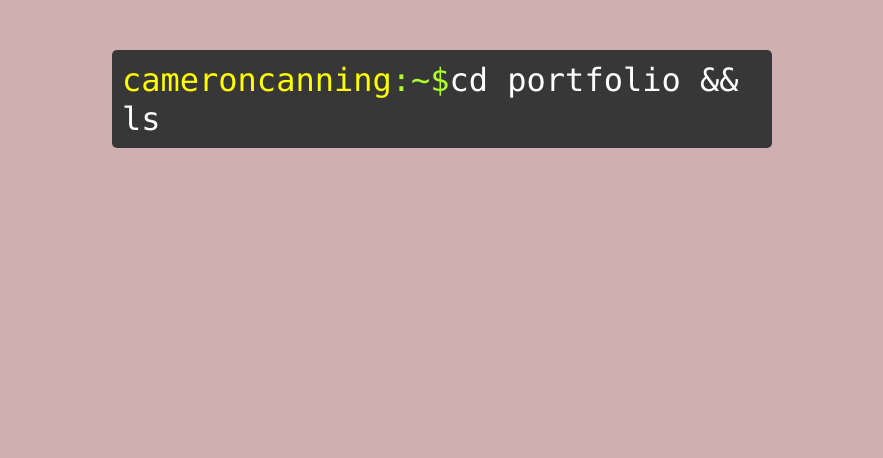
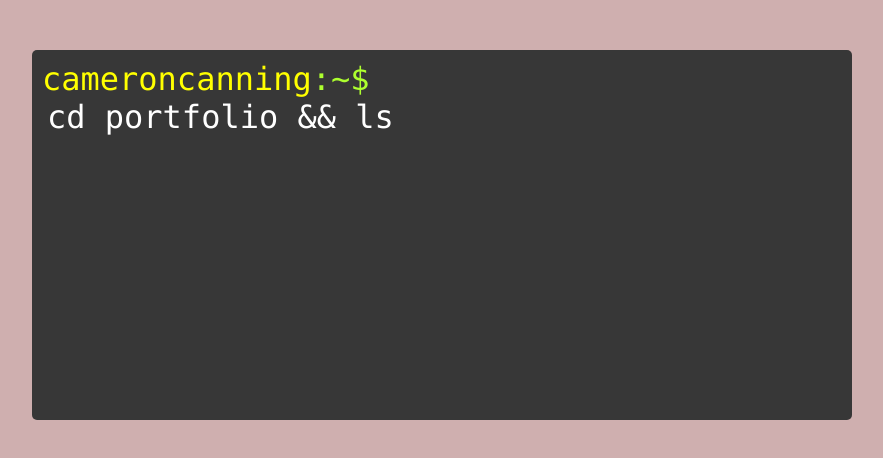
Before and after one commit to CameronCanning/terminal-portfolio, a React (Create React App) app: page / in a window 1280 px wide. Shown: the top 458 px of the page, without its empty margins (198-1081 px from the left). Built offline with nearby package versions, Linux system fonts and the light colour scheme.

Commit message:
proof of concept for auto typing

```diff
--- a/src/App.js
+++ b/src/App.js
@@ -1,23 +1,48 @@
-import { useState, useEffect } from 'react';
+import { useState, useEffect, useCallback } from 'react';
 
 function App() {
-  const portfolioCommand = 'cd portfolio && ls';
-  const [command, setCommand] = useState()
-  useEffect(() => {
-    portfolioCommand.split('').forEach(element => {
-      console.log(element);
-    });
-  },[]);
+	const [command, setCommand] = useState(
+		{
+			initial: 'cd portfolio && ls',
+			visible: ''
+		}
+	);
+	let interval;
+	useEffect(() => {
+		if (command.initial) {
+			interval = setInterval(() => {
+				setCommand(prev => {
+					return {
+						initial: prev.initial.substring(1),
+						visible: prev.visible + prev.initial[0]
+					}
+				})
+				}, 100);
+			return () => clearTimeout(interval);
+		}
+		else {
+			console.log('run');
+		}
+	}, [command]);
 
 
-  return (
-    <div className='terminal'>
-      <code>
-        <span className='userColor'>cameroncanning</span><span className='dirColor'>:~$</span>{portfolioCommand}
-      </code>
-    </div>
+	return (
+		<div className='terminal'>
+			<div className='terminal-line'>
+				<span className='user-color'>cameroncanning</span>
+				<span className='dir-color'>:~$</span>
+				<input
+					id='terminal-input'
+					autoComplete='false'
+					autoFocus
+					value={command.visible}
+					onChange={(e) => { e.preventDefault() }}
 
-  );
+					/>
+			</div>
+		</div>
+
+	);
 }
 
 export default App;
--- a/src/index.css
+++ b/src/index.css
@@ -2,7 +2,7 @@ body {
   background-color: #CFAFAF;
   color: #fff;
   margin: 0;
-  height: 100vh;
+  height: 100%;
   font-family: -apple-system, BlinkMacSystemFont, 'Segoe UI', 'Roboto', 'Oxygen',
     'Ubuntu', 'Cantarell', 'Fira Sans', 'Droid Sans', 'Helvetica Neue',
     sans-serif;
@@ -12,25 +12,44 @@ body {
   font-size: 2rem;
 }
 
-code {
-  font-family: source-code-pro, Menlo, Monaco, Consolas, 'Courier New',
-    monospace;
-}
 
 .terminal {
   background-color: #373737;
   margin: auto;
   margin-top: 50px;
   margin-bottom: 50px;
-  width: 50vw;
+  width: 800px;
   border-radius: 5px;
   padding: 10px;
+  height: 350px;
+  font-family: source-code-pro, Menlo, Monaco, Consolas, 'Courier New',
+    monospace;
 }
 
-span.userColor {
+span.user-color {
   color: yellow;
 }
 
-span.dirColor{
+span.dir-color{
   color: greenyellow;
 }
+
+.terminal-line {
+  height: 37px;
+}
+
+#terminal-input {
+  font-family: source-code-pro, Menlo, Monaco, Consolas, 'Courier New',
+    monospace;
+  font-size: 2rem;
+  height: 100%;
+  border: none;
+  outline: none;
+  width: 100%;
+  padding: 0;
+  margin-left: 5px;
+
+  background-color: #373737;
+  caret-color: #fff;
+  color: white;
+}
```
